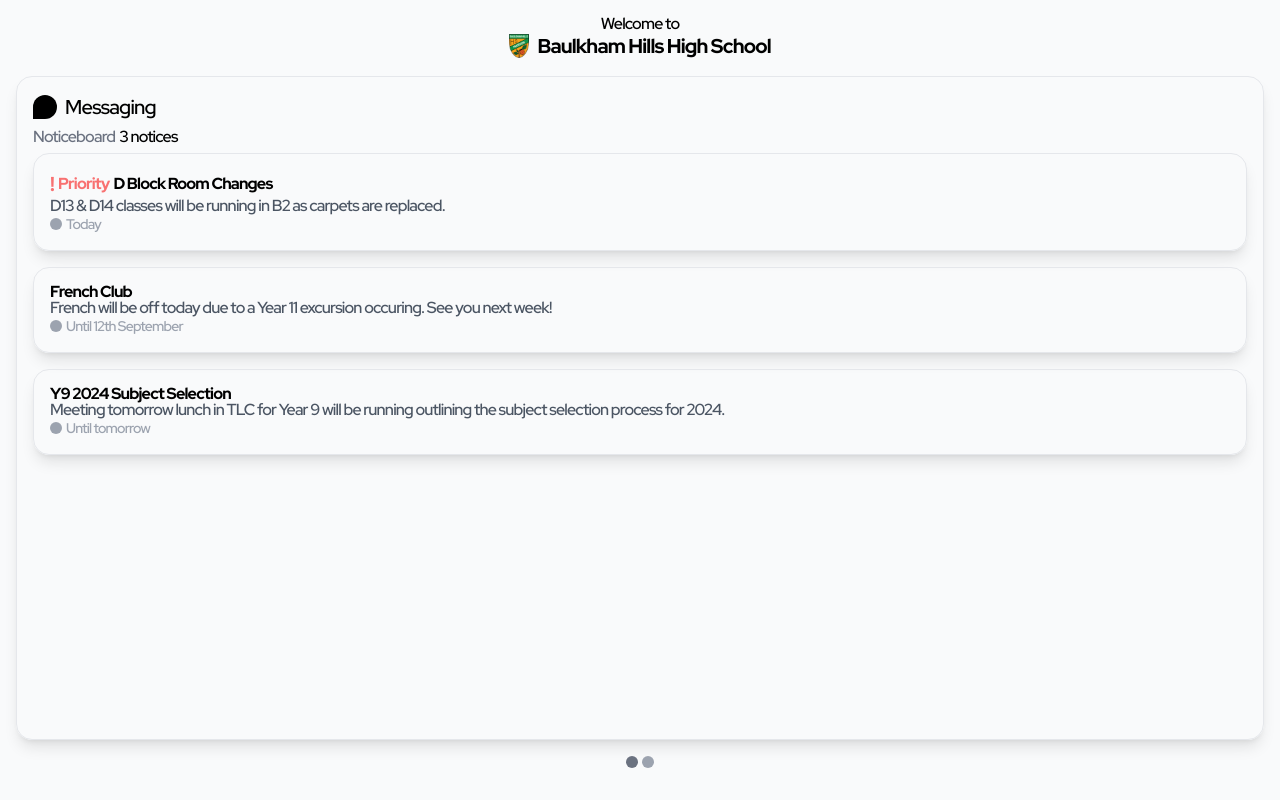
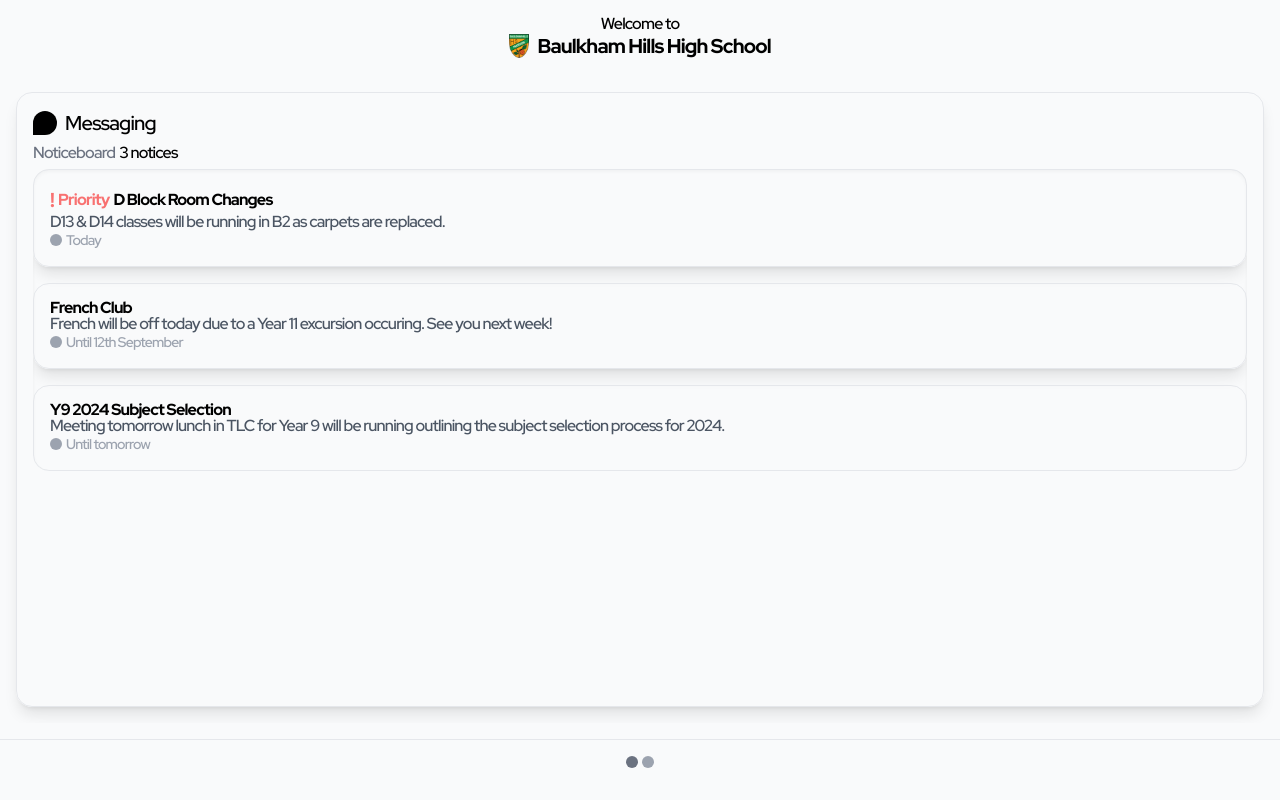
Before and after one commit to SubjectiveLabs/SubjectiveAssemblyLocal, a React (Vite) app in the folder frontend/: page / in a window 1280 px wide. Built offline with nearby package versions, Linux system fonts and the light colour scheme.

Commit message:
update app

```diff
--- a/frontend/src/App.tsx
+++ b/frontend/src/App.tsx
@@ -1,5 +1,6 @@
 import Footer from 'Footer'
 import config from 'config.json'
+import { useState } from 'react'
 
 type Notice = {
   content: string,
@@ -28,9 +29,10 @@ const App = () => {
       time    : 'Until tomorrow',
       title   : 'Y9 2024 Subject Selection'
     }
-  ]
+  ],
+        [ active, setActive ] = useState(0)
   return <>
-    <div className='p-4 bg-gray-50 h-full flex flex-col gap-4 font-semibold tracking-tighter leading-none'>
+    <div className='py-4 bg-gray-50 h-full flex flex-col gap-4 font-semibold tracking-tighter leading-none'>
       <header className='text-center flex flex-col shrink grow-0 basis-auto'>
         <h1>Welcome to</h1>
         <h1 className='flex items-center text-xl gap-2 justify-center font-bold'>
@@ -38,7 +40,12 @@ const App = () => {
           {config.schoolName}
         </h1>
       </header>
-      <div className='border shadow-lg rounded-2xl grow shrink-0 basis-auto p-4 flex flex-col gap-2'>
+      <div className='flex h-full overflow-x-auto snap-mandatory snap-x scroll-smooth gap-8 p-4' onScroll={event => {
+        const scroll = event.currentTarget.scrollLeft / event.currentTarget.scrollWidth * 2
+        if (scroll === Math.floor(scroll))
+          setActive(Math.floor(scroll))
+      }}>
+        <div className='border shadow-lg rounded-2xl grow shrink-0 basis-auto p-4 flex flex-col gap-2 w-full snap-center'>
           <div className='gap-2 items-center flex text-xl'>
             <span className='bg-black w-6 h-6 inline-flex rounded-full rounded-bl-none'></span>
             Messaging
@@ -47,7 +54,7 @@ const App = () => {
             <span className='text-gray-500'>Noticeboard</span>
             <span>{notices.length} notices</span>
           </div>
-        <ul className='flex flex-col gap-4'>
+          <ul className='flex flex-col gap-4 overflow-y-auto shadow-inner rounded-2xl'>
             {
               notices.map((notice, index) => <div className='border shadow-lg rounded-2xl p-4' key={index}>
                 <h2 className='font-bold flex gap-1 items-center'>
@@ -68,7 +75,11 @@ const App = () => {
             }
           </ul>
         </div>
-      <Footer active={0}/>
+        <div className='border shadow-lg rounded-2xl grow shrink-0 basis-auto p-4 flex flex-col gap-2 w-full snap-center'>
+          content
+        </div>
+      </div>
+      <Footer active={active}/>
     </div>
   </>
 }
--- a/frontend/src/components/Footer/index.tsx
+++ b/frontend/src/components/Footer/index.tsx
@@ -1,6 +1,6 @@
 import classNames from 'classNames'
 
-const Footer = ({ active }: {active:number}) => <footer className='flex justify-center shrink grow-0 basis-auto items-center gap-1 pb-4'>
+const Footer = ({ active }: {active:number}) => <footer className='flex justify-center shrink grow-0 basis-auto items-center gap-1 border-t p-4'>
   {
     [...Array(2)].map((_value, index) => <span
       className={classNames(
```
Lines whose indentation alone changed are shown as unchanged.
